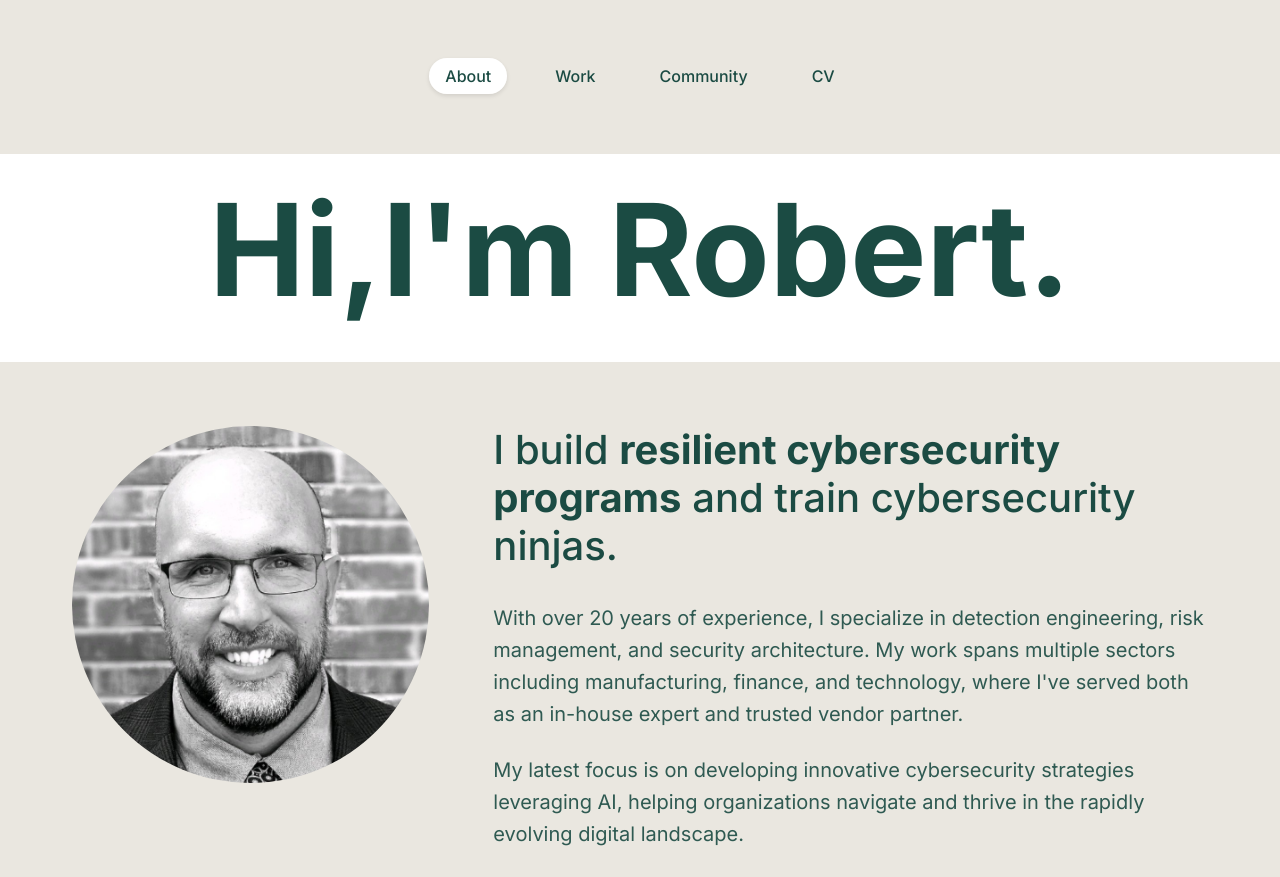
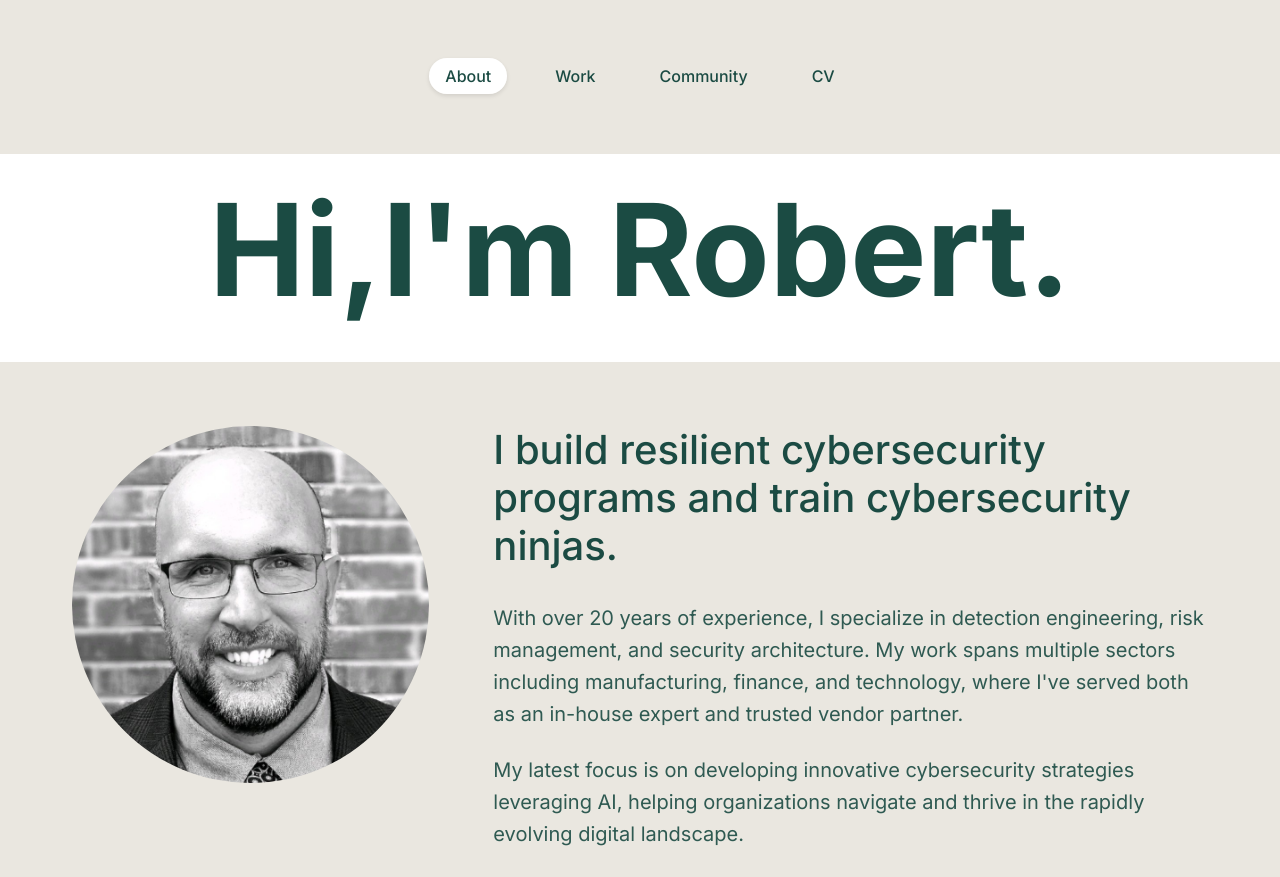
Before and after one commit to th3y3ti/about-me, a plain HTML site: page index.html in a window 1280 px wide. Shown: the top 877 px of the page. Drawn offline with Linux system fonts and the light colour scheme.

Commit message:
updated main page

```diff
--- a/index.html
+++ b/index.html
@@ -37,7 +37,7 @@
                         </div>
                     </div>
                     <div class="about-content">
-                        <h2>I build <strong>resilient cybersecurity programs</strong> and train cybersecurity ninjas.</h2>
+                        <h2>I build resilient cybersecurity programs and train cybersecurity ninjas.</h2>
                         <p> With over 20 years of experience, I specialize in detection engineering, risk management,
                             and security architecture. My work spans multiple sectors including manufacturing, finance,
                             and technology, where I've served both as an in-house expert and trusted vendor partner.</p>
```
